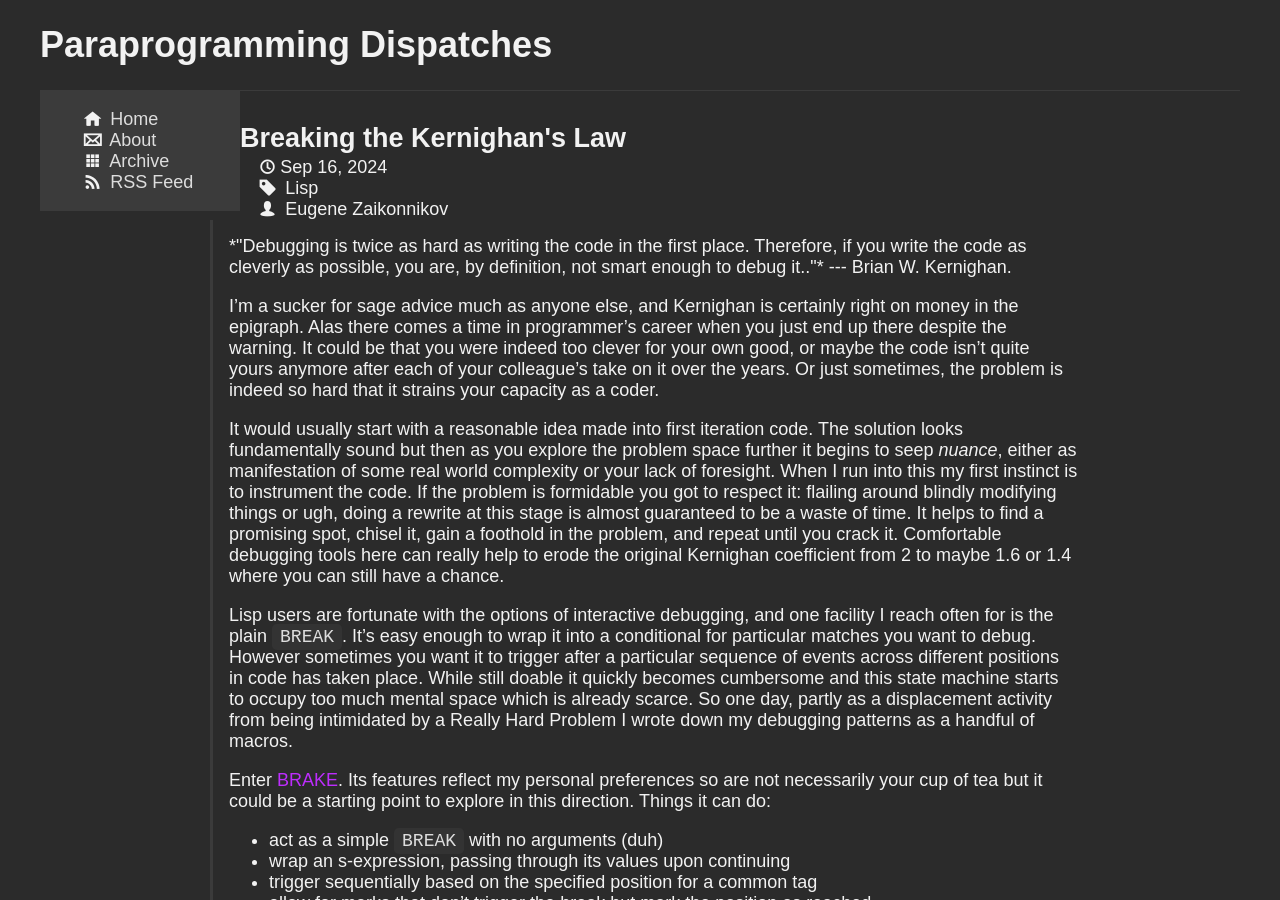
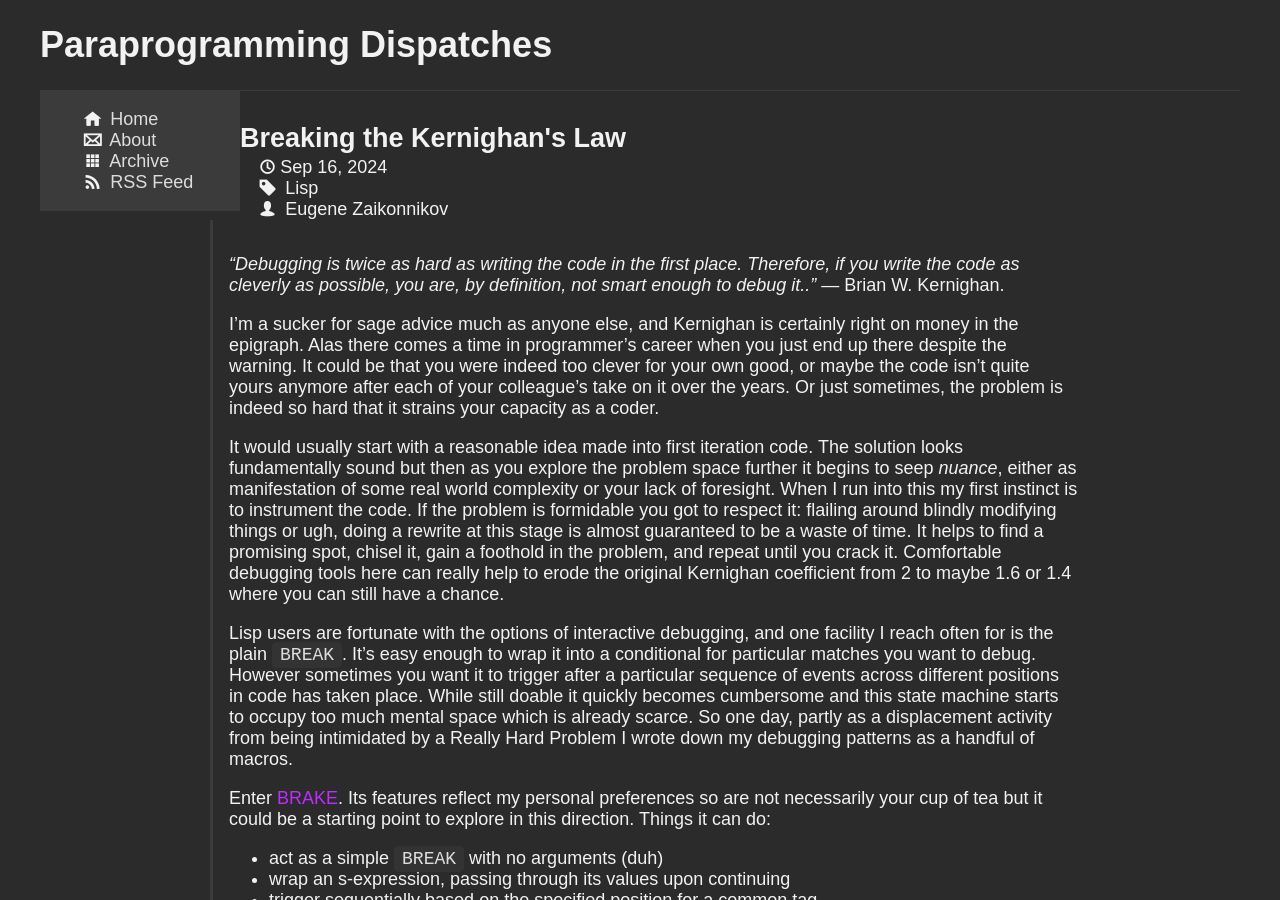
Before and after one commit to varjagg/varjagg.github.io, a Jekyll site: the page built from _posts/2024-09-16-breaking-kernighans.md, in a window 1280 px wide and 900 px high. Built offline with Jekyll 4.4.1, drawn with Linux system fonts in a browser that asks for light colours.

Commit message:
fix the epigraph

```diff
--- a/_posts/2024-09-16-breaking-kernighans.md
+++ b/_posts/2024-09-16-breaking-kernighans.md
@@ -5,7 +5,7 @@ category: Lisp
 permalink: /breaking-the-kernighans-law/
 ---
 
-<div class='epigraph'>
+<div class='epigraph' markdown="1">
 *"Debugging is twice as hard as writing the code in the first place.
   Therefore, if you write the code as cleverly as possible, you are,
   by definition, not smart enough to debug it.."* --- Brian W. Kernighan.
```
